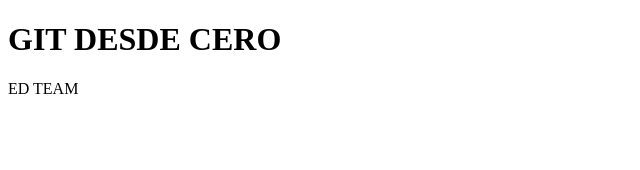
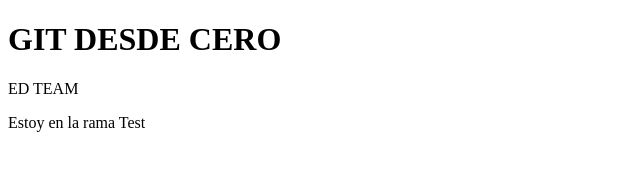
Before and after one commit to namesRoberto/practicando-git, a plain HTML site: page Index.html in a window 1280 px wide. Shown: the whole page, without its empty margins (0-640 px from the left). Drawn offline with Linux system fonts and the light colour scheme.

Commit message:
Cambio en la rama Test

```diff
--- a/Index.html
+++ b/Index.html
@@ -9,5 +9,8 @@
 <body>
     <h1>GIT DESDE CERO</h1>
     <p>ED TEAM</p>
+    <section>
+        <p>Estoy en la rama Test</p>
+    </section>
 </body>
 </html>
```
